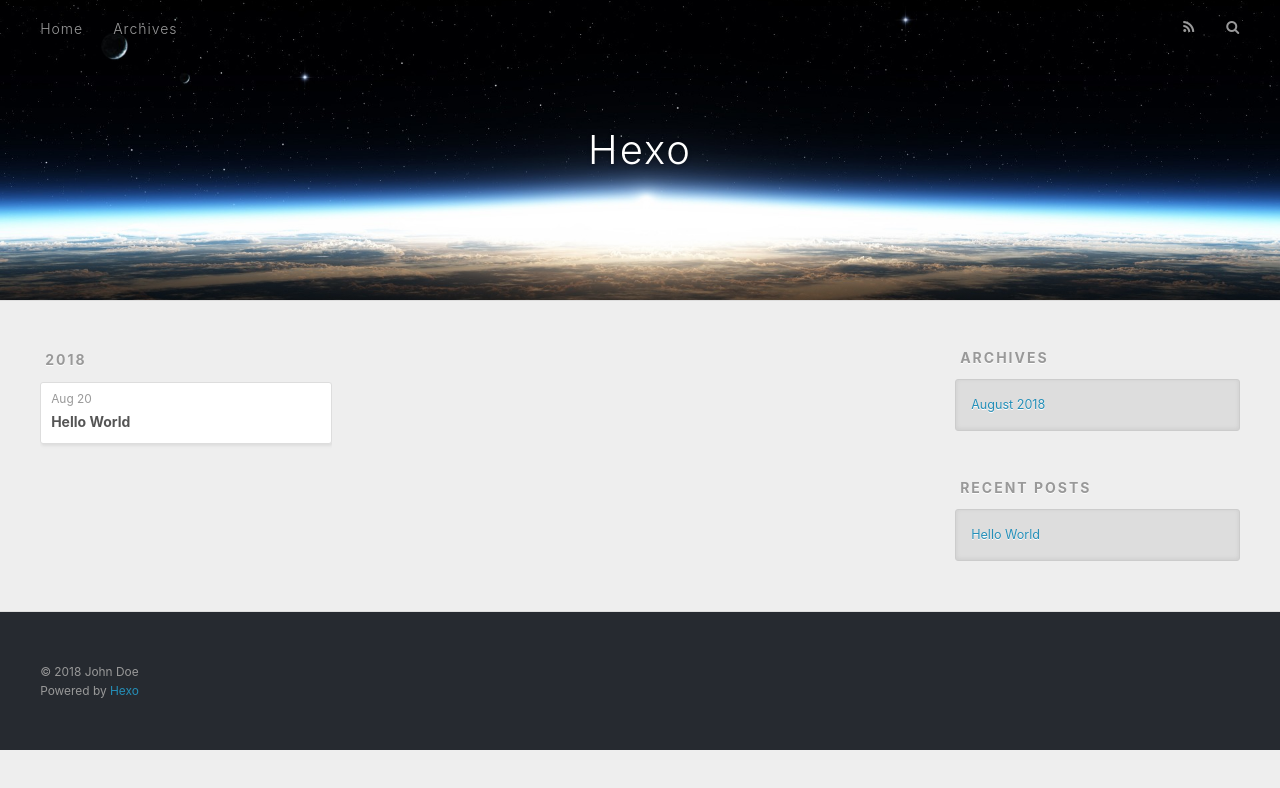
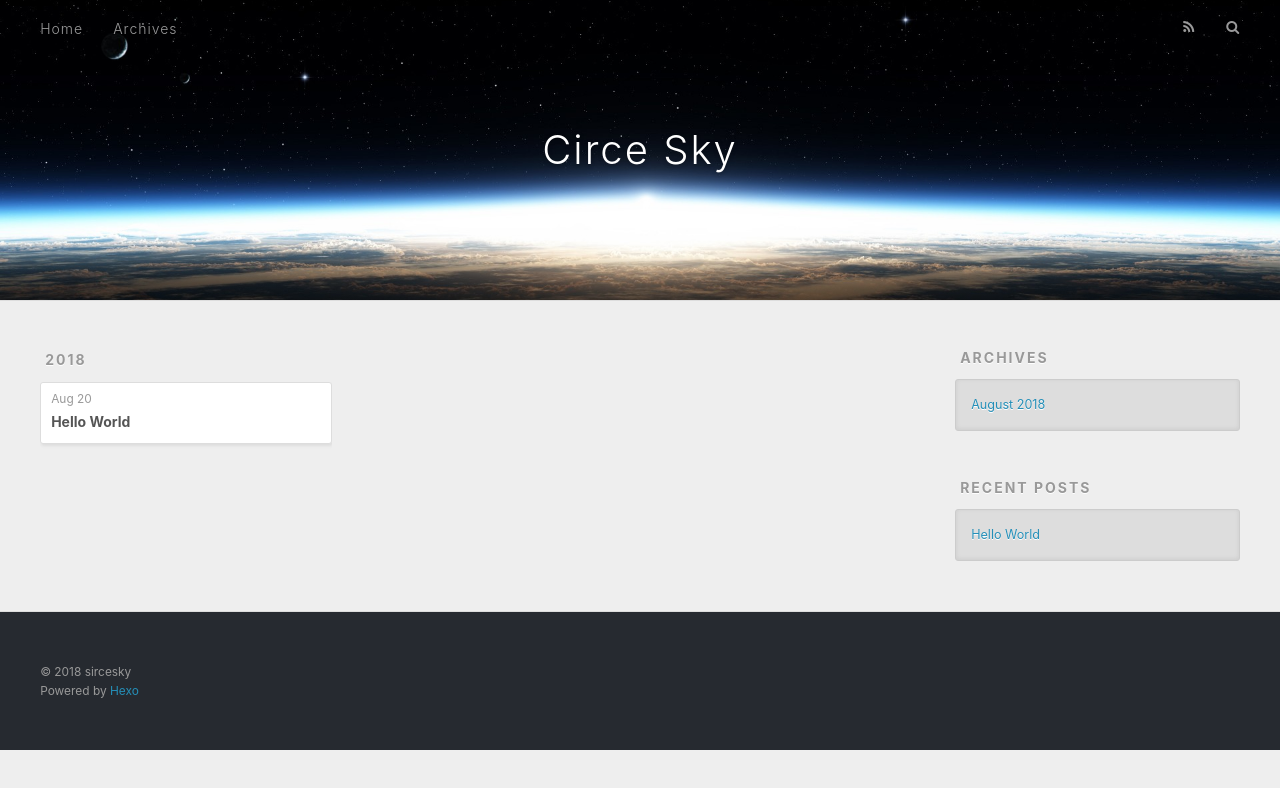
Before and after one commit to CirceSky/circesky, a plain HTML site: page archives/2018/08/index.html in a window 1280 px wide. Drawn offline with nearby package versions, Linux system fonts and the light colour scheme.

Commit message:
Site updated: 2018-08-23 16:57:51

```diff
--- a/archives/2018/08/index.html
+++ b/archives/2018/08/index.html
@@ -5,17 +5,17 @@
 
 
 
-  <title>Archives: 2018/8 | Hexo</title>
+  <title>Archives: 2018/8 | Circe Sky</title>
   <meta name="viewport" content="width=device-width, initial-scale=1, maximum-scale=1">
   <meta property="og:type" content="website">
-<meta property="og:title" content="Hexo">
+<meta property="og:title" content="Circe Sky">
 <meta property="og:url" content="http://yoursite.com/archives/2018/08/index.html">
-<meta property="og:site_name" content="Hexo">
+<meta property="og:site_name" content="Circe Sky">
 <meta property="og:locale" content="default">
 <meta name="twitter:card" content="summary">
-<meta name="twitter:title" content="Hexo">
+<meta name="twitter:title" content="Circe Sky">
 
-    <link rel="alternate" href="/atom.xml" title="Hexo" type="application/atom+xml">
+    <link rel="alternate" href="/atom.xml" title="Circe Sky" type="application/atom+xml">
 
 
     <link rel="icon" href="/favicon.png">
@@ -34,7 +34,7 @@
   <div id="header-outer" class="outer">
     <div id="header-title" class="inner">
       <h1 id="logo-wrap">
-        <a href="/" id="logo">Hexo</a>
+        <a href="/" id="logo">Circe Sky</a>
       </h1>
 
     </div>
@@ -139,7 +139,7 @@
 
   <div class="outer">
     <div id="footer-info" class="inner">
-      &copy; 2018 John Doe<br>
+      &copy; 2018 sircesky<br>
       Powered by <a href="http://hexo.io/" target="_blank">Hexo</a>
     </div>
   </div>
```
Also changed, not shown: 2018/08/20/hello-world/index.html (+6 -6 lines), archives/2018/index.html (+7 -7 lines), archives/index.html (+7 -7 lines), index.html (+8 -8 lines).
